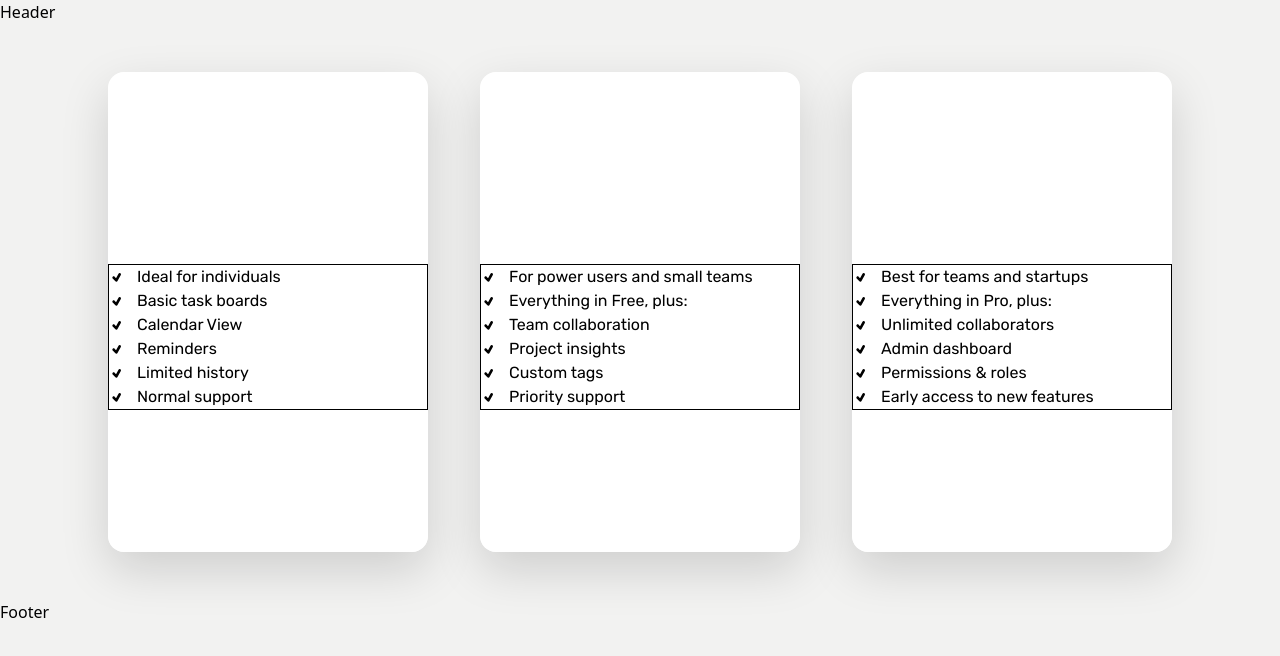
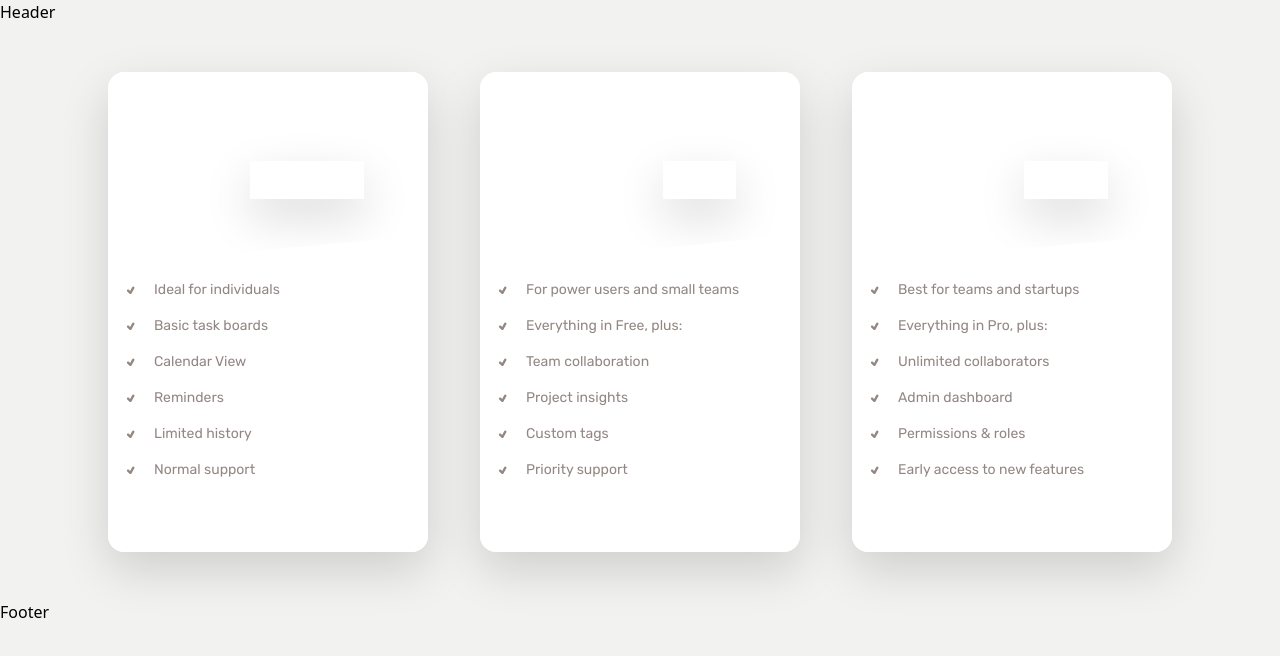
Before and after one commit to arunav999/CogniFlow-frontend, a React (Vite) app: page / in a window 1280 px wide. Shown: the top 656 px of the page. Built offline with nearby package versions, Linux system fonts and the light colour scheme; a web font is replaced by a local one.

Commit message:
cards design completed

```diff
--- a/src/components/Reusable/Cards/Cards.jsx
+++ b/src/components/Reusable/Cards/Cards.jsx
@@ -14,24 +14,38 @@ const Cards = ({
   // w-full aspect-[3/4] max-w-[clamp(18rem, 30vw, 30rem)]
   return (
     <div className="relative w-80 h-120 perspective-[1000px] cursor-pointer">
-      <div className="w-full h-full transition-transform duration-700 [transform-style:preserve-3d] hover:-rotate-y-180 rounded-2xl shadow-card">
+      <div className="w-full h-full transition-transform ease-in duration-500 [transform-style:preserve-3d] hover:-rotate-y-180 rounded-2xl shadow-card">
         {/* Front Side */}
+        <div className="absolute w-full h-full bg-white backface-hidden rounded-2xl flex  flex-col overflow-hidden">
           <div
-          className="absolute w-full h-full bg-white backface-hidden rounded-2xl flex  flex-col overflow-hidden"
-
+            className="relative font-heading uppercase text-lg  text-white w-full h-[40%] clip-bottom"
+            style={{ backgroundImage: front }}
           >
-          <div className="font-heading uppercase text-lg  text-white w-full h-[40%] flex items-center justify-center" style={{ backgroundImage: front }}>
-            <p className="border py-2.5 px-6">{plan}</p>
+            <h4 className="py-2.5 px-6 absolute bottom-15 right-10">
+              <span
+                className="py-2 px-4 shadow-card"
+                style={{ backgroundImage: front }}
+              >
+                {plan}
+              </span>
+            </h4>
           </div>
-          <div className="font-body border">
+          <div className="font-body m-4">
+            <ul className="flex flex-col text-sm gap-4">
               {details.map((point, index) => (
-              <p key={index} className="flex items-center gap-3">
+                <>
+                  <li
+                    key={index}
+                    className="flex items-center gap-4 text-light-text-secondary"
+                  >
                     <span>
                   <TiTick />
                   </span>
                     <span>{point}</span>
-              </p>
+                  </li>
+                </>
               ))}
+            </ul>
           </div>
         </div>
 
--- a/src/index.css
+++ b/src/index.css
@@ -9,6 +9,12 @@
 /* #53aea0  Teal*/
 /* #416272  Muted Blue*/
 /* #18455a  Dark Blue -- dark-mode-bg*/
+
+@layer utilities{
+  .clip-bottom {
+    clip-path: polygon(0 0, 100% 0, 100% 85%, 0 100%);
+  }
+}
 
 @theme {
   /* ======================== */
@@ -46,9 +52,9 @@
   /* ======================== */
   /*        GRADIENTS         */
   /* ======================== */
-  --color-gradient-soft-aqua: linear-gradient(135deg, #fbeeee, #8dcac1 45%);
+  --color-gradient-soft-aqua: linear-gradient(135deg, #cee7e2, #8dcac1);
                                           /* Free Plan Front Side */
-  --color-gradient-cool-mint: linear-gradient(135deg, #416272, #18455a);
+  --color-gradient-cool-mint: linear-gradient(135deg, #416272 45%, #18455a);
                                           /* Paid Plan Front Side */
   --color-gradient-warm-muted: linear-gradient(135deg, #f5e1da, #938783);
                                           /* Custom Plan Front Side */
```
Lines whose indentation alone changed are shown as unchanged.
